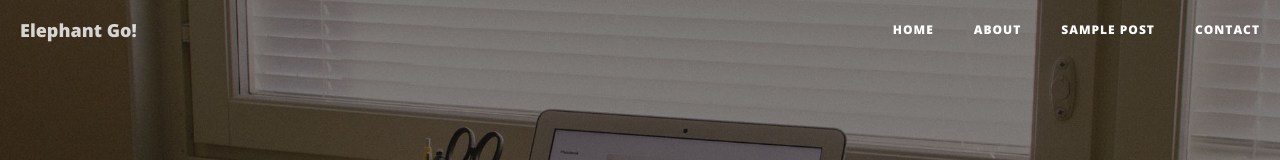
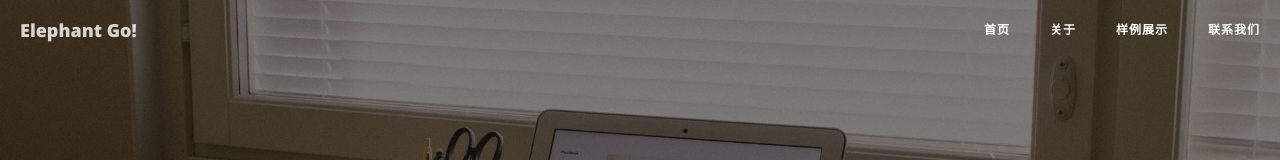
Before and after one commit to jiaoaoxiaoxiang/fastlearner, a website: page index.html in a window 1280 px wide. Shown: the top 160 px of the page. Drawn offline with nearby package versions, Linux system fonts and the light colour scheme.

Commit message:
change several top button
1.turn the button language to Chinese

```diff
--- a/index.html
+++ b/index.html
@@ -49,16 +49,16 @@
             <div class="collapse navbar-collapse" id="bs-example-navbar-collapse-1">
                 <ul class="nav navbar-nav navbar-right">
                     <li>
-                        <a href="index.html">Home</a>
+                        <a href="index.html">首页</a>
                     </li>
                     <li>
-                        <a href="about.html">About</a>
+                        <a href="about.html">关于</a>
                     </li>
                     <li>
-                        <a href="post.html">Sample Post</a>
+                        <a href="post.html">样例展示</a>
                     </li>
                     <li>
-                        <a href="contact.html">Contact</a>
+                        <a href="contact.html">联系我们</a>
                     </li>
                 </ul>
             </div>
```
